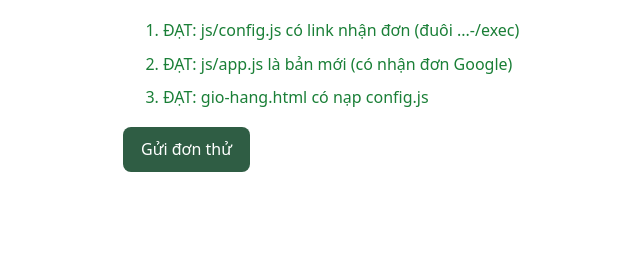
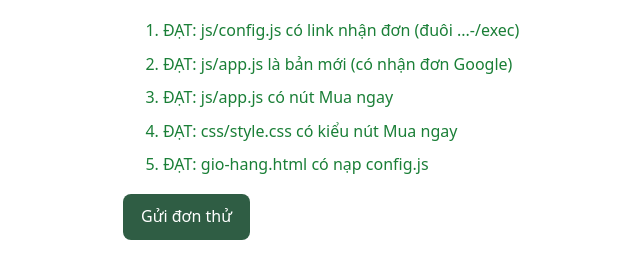
Before and after one commit to smile240493-coder/tiemtaphoa3, a plain HTML site: page kiem-tra.html in a window 1280 px wide. Shown: the part 76-354 px from the top of the page, without its empty margins (197-837 px from the left). Drawn offline with Linux system fonts and the light colour scheme.

Commit message:
Add files via upload

```diff
--- a/kiem-tra.html
+++ b/kiem-tra.html
@@ -13,6 +13,9 @@ add(!!hook,hook?'js/config.js có link nhận đơn (đuôi ...'+hook.slice(-6)+
 const get=async u=>{try{const r=await fetch(u+'?t='+Date.now(),{cache:'no-store'});return r.ok?await r.text():null}catch(e){return null}};
 const app=await get('js/app.js');
 add(app&&app.includes('ORDER_HOOK'),app?(app.includes('ORDER_HOOK')?'js/app.js là bản mới (có nhận đơn Google)':'js/app.js là bản CŨ, chưa có nhận đơn Google'):'không đọc được js/app.js');
+add(app&&app.includes('data-buy'),app?(app.includes('data-buy')?'js/app.js có nút Mua ngay':'js/app.js CHƯA có nút Mua ngay (đang là bản cũ)'):'không đọc được js/app.js');
+const css=await get('css/style.css');
+add(css&&css.includes('.buy{'),css?(css.includes('.buy{')?'css/style.css có kiểu nút Mua ngay':'css/style.css là bản CŨ'):'không đọc được css/style.css');
 const cart=await get('gio-hang.html');
 add(cart&&cart.includes('js/config.js'),cart?(cart.includes('js/config.js')?'gio-hang.html có nạp config.js':'gio-hang.html là bản CŨ, thiếu dòng nạp config.js'):'không đọc được gio-hang.html');
 document.getElementById('r').innerHTML=L.join('');
```
